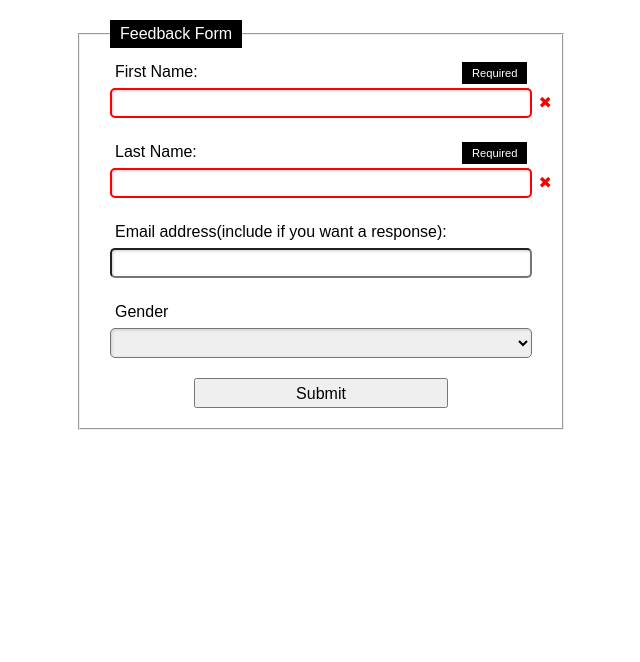
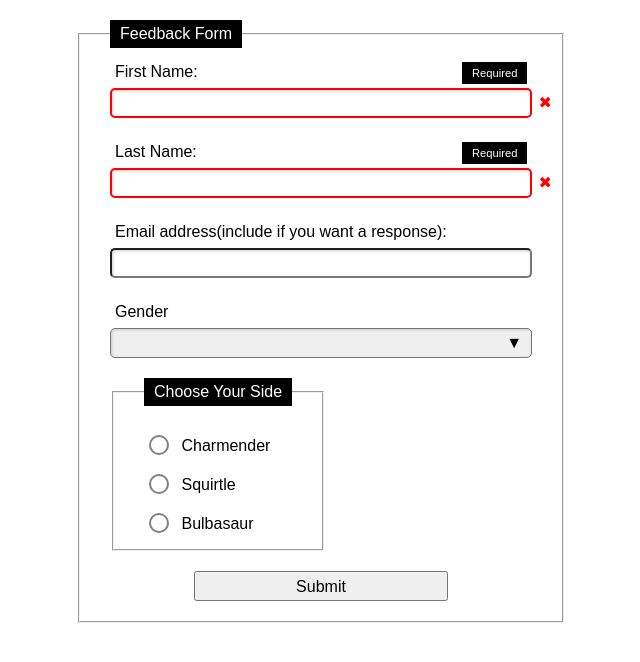
Before and after one commit to Aydin-Kose/The_Odin_Project, a plain HTML site: page 12.Forms/index.html in a window 1280 px wide. Shown: the whole page, without its empty margins (319-959 px from the left). Drawn offline with Linux system fonts and the light colour scheme.

Commit message:
Add styled radio button

```diff
--- a/12.Forms/index.html
+++ b/12.Forms/index.html
@@ -27,11 +27,33 @@
       </div>
       <div>
         <label for="gender">Gender</label>
-        <select type="text" name="gender" id="gender" list="genderList">
-          <option value=""></option>
-          <option value="Male">Male</option>
-          <option value="Female">Female</option>
-        </select>
+        <div class="select-wrapper">
+          <select type="text" name="gender" id="gender" list="genderList">
+            <option value=""></option>
+            <option value="Male">Male</option>
+            <option value="Female">Female</option>
+          </select>
+        </div>
+      </div>
+      <div>
+        <fieldset>
+          <legend>Choose Your Side</legend>
+          <p>
+            <input type="radio" name="pokemon" id="charmender" value="charmender">
+            <label for="pokemon">Charmender</label>
+            <span></span>
+          </p>
+           <p>
+            <input type="radio" name="pokemon" id="squirtle" value="squirtle">
+            <label for="pokemon">Squirtle</label>
+            <span></span>
+           </p>
+            <p>
+              <input type="radio" name="pokemon" id="bulbasaur" value="bulbasaur">
+              <label for="pokemon">Bulbasaur</label>
+              <span></span>
+            </p>
+        </fieldset>
       </div>
       <div><button type="submit">Submit</button></div>
     </fieldset>
--- a/12.Forms/style.css
+++ b/12.Forms/style.css
@@ -20,10 +20,28 @@ fieldset > div {
   flex-flow: row wrap;
 }
 
+select{
+  appearance: none;
+}
+
+.select-wrapper{
+  position: relative;
+  width: 100%;
+}
+
+.select-wrapper::after {
+  content: "▼";
+  font-size: 1rem;
+  top: 6px;
+  right: 10px;
+  position: absolute;
+}
+
 button,
 label,
 select,
-input {
+input[type="text"],
+input[type="email"] {
   display: block;
   font-family: inherit;
   font-size: 100%;
@@ -33,13 +51,64 @@ input {
   padding: 5px;
   height: 30px;
 }
+input[type="radio"] {
+  -webkit-appearance: none;
+  appearance: none;
+}
+input[type="radio"]+label{
+  display:inline;
+}
 
-input, select{
+input[type="radio"] {
+  width: 20px;
+  height: 20px;
+  border-radius: 10px;
+  border: 2px solid gray;
+  /* Adjusts the position of the checkboxes on the text baseline */
+  vertical-align: -4px;
+  outline: none;
+}
+
+input[type="radio"]::before {
+  display: block;
+  content: " ";
+  width: 10px;
+  height: 10px;
+  border-radius: 6px;
+  background-color: red;
+  font-size: 1.2em;
+  transform: translate(3px, 3px) scale(0);
+  transform-origin: center;
+  transition: all 0.3s ease-in;
+}
+
+input[type="radio"]:checked::before {
+  transform: translate(3px, 3px) scale(1);
+  transition: all 0.3s cubic-bezier(0.25, 0.25, 0.56, 2);
+}
+
+input ~ span {
+  position: relative;
+}
+
+input:default ~ span::after {
+  font-size: 0.7rem;
+  position: absolute;
+  content: "Default";
+  color: white;
+  background-color: black;
+  padding: 5px 10px;
+  right: -65px;
+  top: -3px;
+}
+
+input[type="text"],
+input[type="email"], select{
   box-shadow: inset 1px 1px 3px #ccc;
   border-radius: 5px;
 }
 
-input:hover, input:focus, select:hover, select:focus{
+input:hover, input:focus{
   background-color: #eee;
 }
 
```
